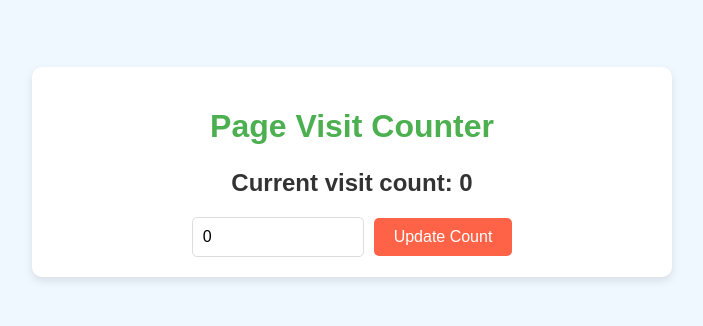
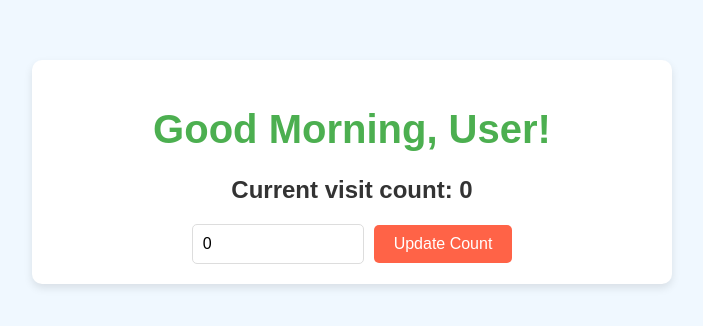
Before and after one commit to Poojaverma11/page-visit-counter, a React (Create React App) app: page / in a window 1280 px wide. Shown: the part 228-554 px from the top of the page, without its empty margins (288-991 px from the left). Built offline with nearby package versions, Linux system fonts and the light colour scheme; no server answers.

Commit message:
Updated API URLs to use live backend

```diff
--- a/src/App.css
+++ b/src/App.css
@@ -20,10 +20,11 @@
 }
 
 .header {
-  font-size: 2rem;
-  color: #4CAF50; /* Green color for header */
+  font-size: 2.5rem;
+  color: #4CAF50;  /* Green color for header */
   margin-bottom: 20px;
   font-weight: bold;
+  text-transform: capitalize; /* Capitalize first letter of the greeting */
 }
 
 .visit-count {
--- a/src/App.js
+++ b/src/App.js
@@ -32,10 +32,22 @@ const App = () => {
             .catch(error => console.error('Error updating visit count:', error));
     };
 
+    // Get the current hour of the day for dynamic greeting
+    const getGreeting = () => {
+        const currentHour = new Date().getHours();
+        if (currentHour < 12) {
+            return 'Good Morning';
+        } else if (currentHour < 18) {
+            return 'Good Afternoon';
+        } else {
+            return 'Good Evening';
+        }
+    };
+
     return (
         <div className="App">
             <div className="container">
-                <h1 className="header">Page Visit Counter</h1>
+                <h1 className="header">{getGreeting()}, User!</h1>  {/* Greet the user */}
                 <p className="visit-count">Current visit count: {visitCount}</p>
 
                 <div className="input-container">
```
